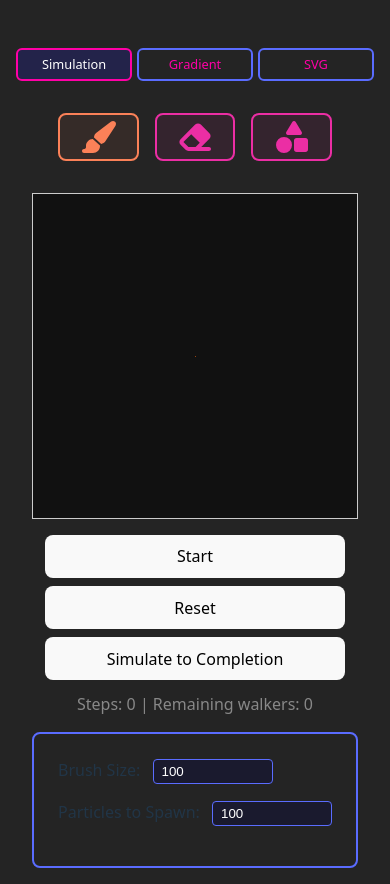
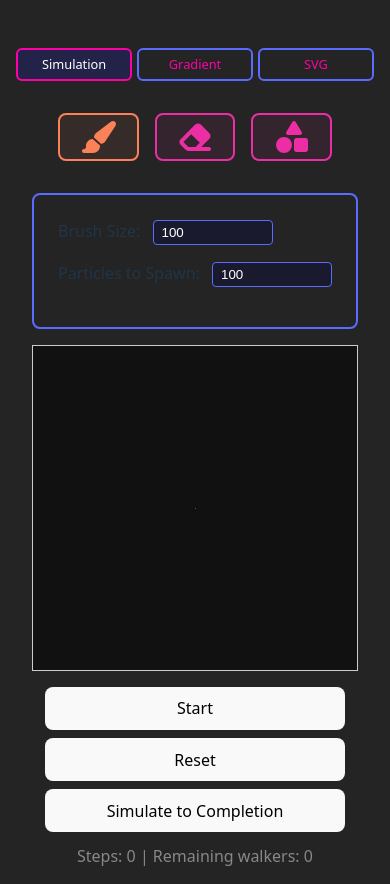
Before and after one commit to chriswininger/DLA-Studio-2025, a React (Vite) app: page /DLA-Studio-2025/simple-2d-animated-dla in a window 390 px wide. Built offline with nearby package versions, Linux system fonts and the light colour scheme.

Commit message:
reorder for mobile

```diff
--- a/src/tabs/Simple2DAnimatedDLA/simple-2d-animated-dla.css
+++ b/src/tabs/Simple2DAnimatedDLA/simple-2d-animated-dla.css
@@ -78,6 +78,19 @@
     max-width: 100%;
   }
 
+  /* Reorder elements on mobile: ToolBar -> Controls -> Canvas */
+  .dlasim-flex-row > *:nth-child(1) {
+    order: 1; /* ToolBar stays first */
+  }
+
+  .dlasim-flex-row > *:nth-child(2) {
+    order: 3; /* Canvas moves to third position */
+  }
+
+  .dlasim-flex-row > *:nth-child(3) {
+    order: 2; /* Controls move to second position (between ToolBar and Canvas) */
+  }
+
   .dlasim_canvas-col {
     width: 100%;
     max-width: 100%;
--- a/src/tabs/Simple2DAnimatedDLA/simple-2d-animated-dla.tsx
+++ b/src/tabs/Simple2DAnimatedDLA/simple-2d-animated-dla.tsx
@@ -93,7 +93,9 @@ const Simple2DAnimatedDLA: React.FC = () => {
   }, []);
 
   return (
-    <div className={`dlasim-simple-2d-animated-dla-tab ${selectedTool === 'brush' ? 'brush-active' : ''}`}>
+    <div className={`dlasim-simple-2d-animated-dla-tab
+    ${selectedTool === 'brush' ? 'brush-active' : ''}`}
+    >
       <div className="dlasim-flex-row">
         {/* Tool selection UI */}
         <ToolBar />
```
